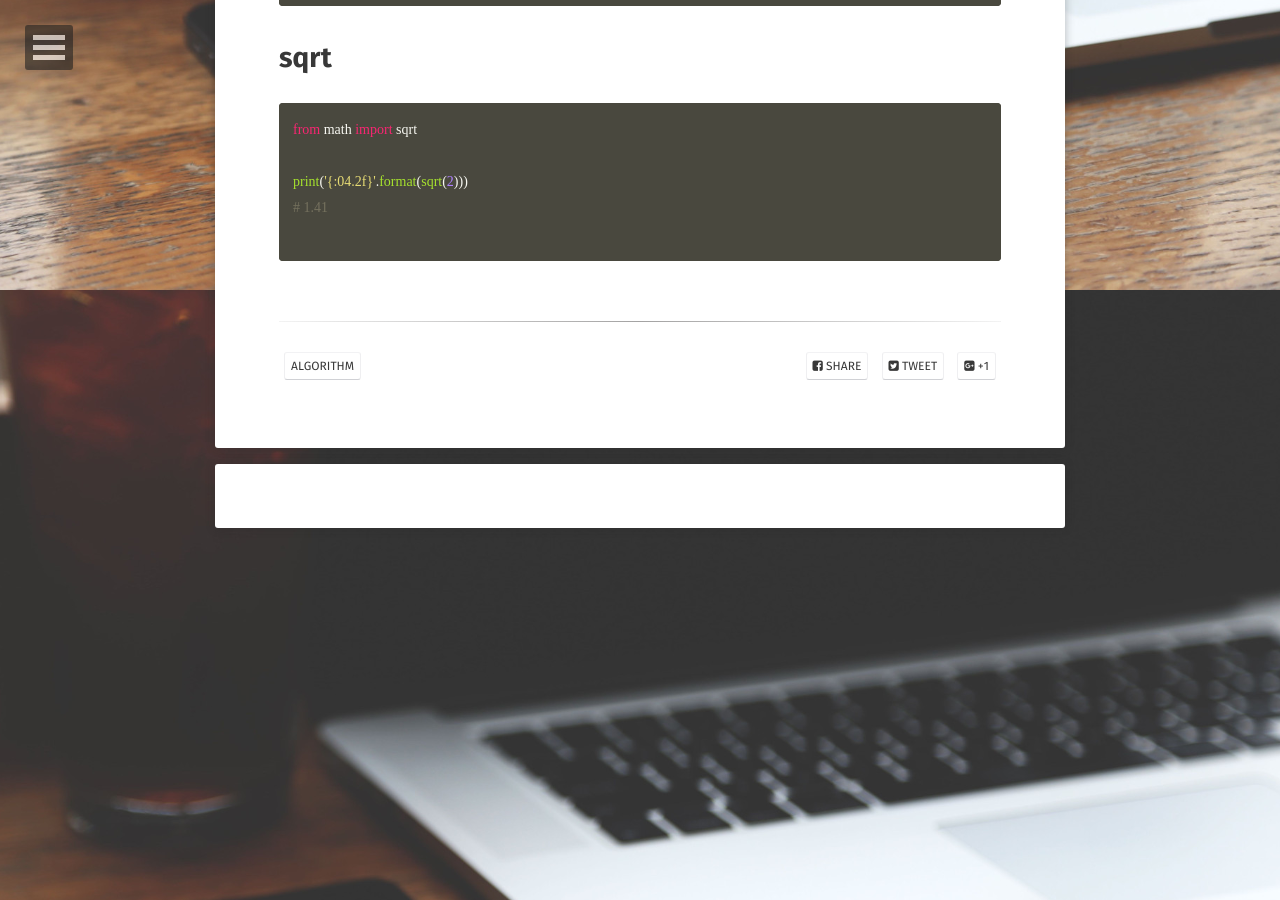
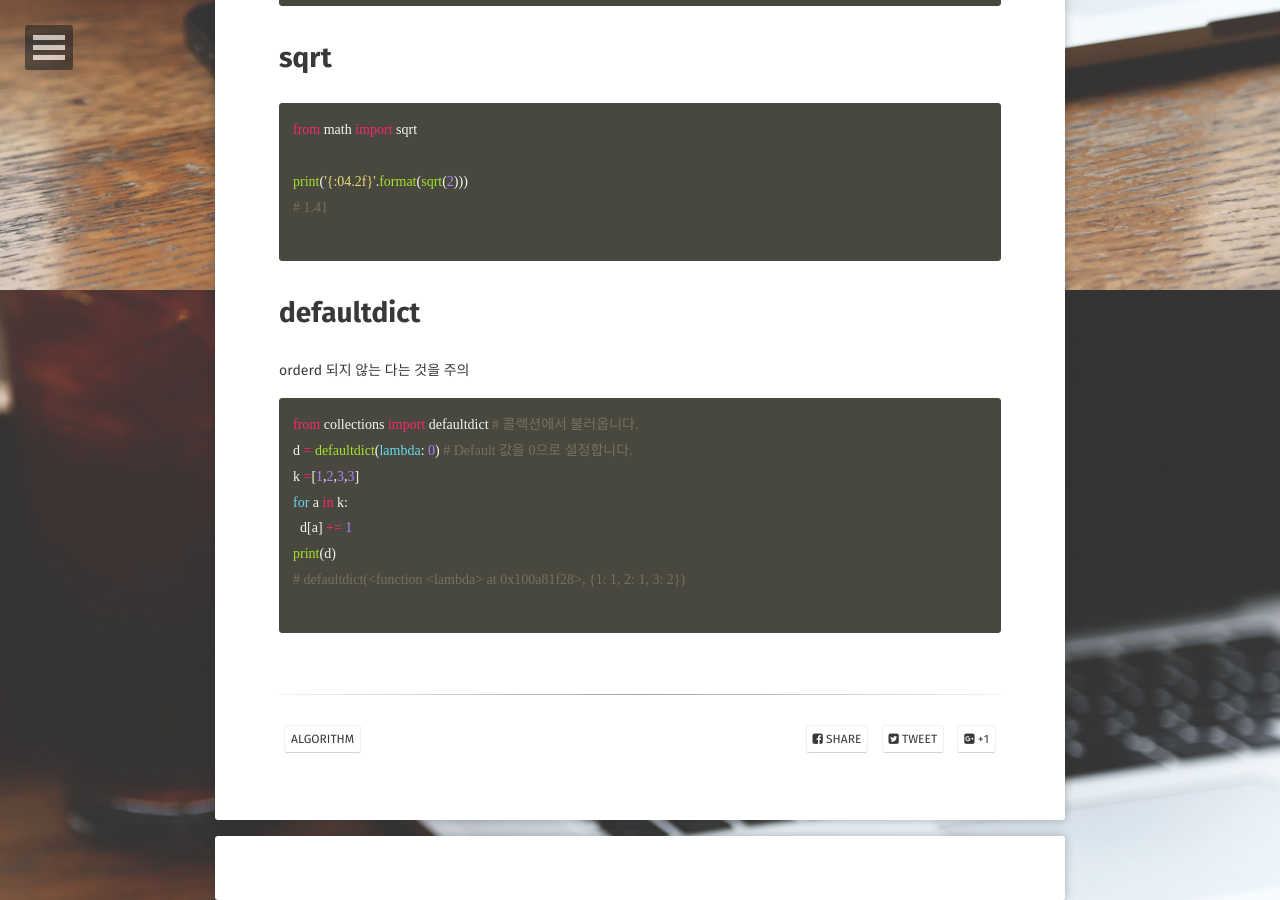
Before and after one commit to JoosJuliet/joosjuliet.github.io, a Jekyll site: the page built from _posts/2018-08-02-confusing_prblem_when_i_solved_algorithm.md, in a window 1280 px wide and 900 px high, scrolled down 2410 px. Built offline with Jekyll 4.4.1, drawn with Linux system fonts in a browser that asks for light colours; some web fonts are replaced; some of the changed text lies outside the part shown.

Commit message:
no message

````diff
--- a/_posts/2018-08-02-confusing_prblem_when_i_solved_algorithm.md
+++ b/_posts/2018-08-02-confusing_prblem_when_i_solved_algorithm.md
@@ -98,3 +98,17 @@ print('{:04.2f}'.format(sqrt(2)))
 # 1.41
 
 ```
+
+# defaultdict
+orderd 되지 않는 다는 것을 주의
+
+``` python
+from collections import defaultdict # 콜렉션에서 불러옵니다.
+d = defaultdict(lambda: 0) # Default 값을 0으로 설정합니다.
+k =[1,2,3,3]
+for a in k:
+  d[a] += 1
+print(d)
+# defaultdict(<function <lambda> at 0x100a81f28>, {1: 1, 2: 1, 3: 2})
+
+```
````
Also changed, not shown: _posts/2018-09-14-2133.md (added, +25 -0 lines).
